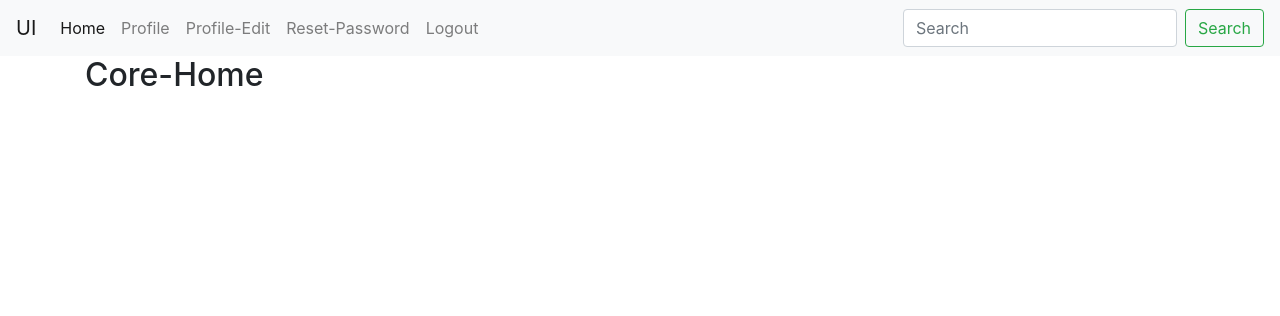
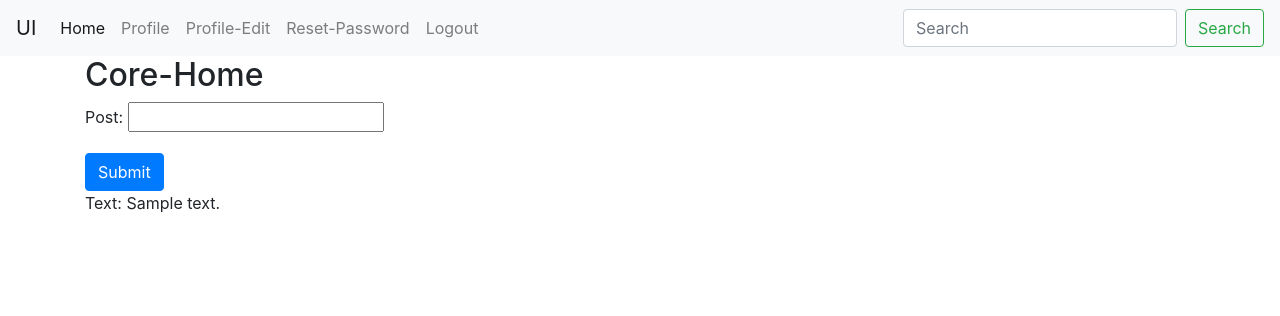
Before and after one commit to vatsamail/django-profiles, a Django app: template app/core/templates/core/home.html in a window 1280 px wide. Shown: the top 316 px of the page. Run offline with Django 3.2, Linux system fonts and the light colour scheme; a user stored in the database is signed in; tables that the repository leaves empty hold one stand-in row (values such as "Sample post"); the template is opened without the code that fills it: values that come from a table or form of the project are taken from there, most other values are stand-ins (such as "Sample title", 1, 10 or a date in 2020); some libraries are stand-ins or nearby versions.

Commit message:
friday before wrap up

```diff
--- /dev/null
+++ b/app/core/forms.py
@@ -0,0 +1,4 @@
+from django import forms
+
+class HomeForm(forms.Form):
+    post = forms.CharField(required=True)
--- a/app/core/templates/core/home.html
+++ b/app/core/templates/core/home.html
@@ -7,4 +7,13 @@ Core-Home
 <div class="container">
 <h2>Core-Home</h2>
 </div>
+
+<div class="container">
+  <form method="post">
+    {%csrf_token%}
+    {{ form.as_p}}
+    <button type="submit" class="btn btn-primary">Submit</button>
+    <p>Text: {{text}}</p>
+  </form>
+</div>
 {%endblock%}
```
Also changed, not shown: app/core/views.py (+17 -0 lines).
